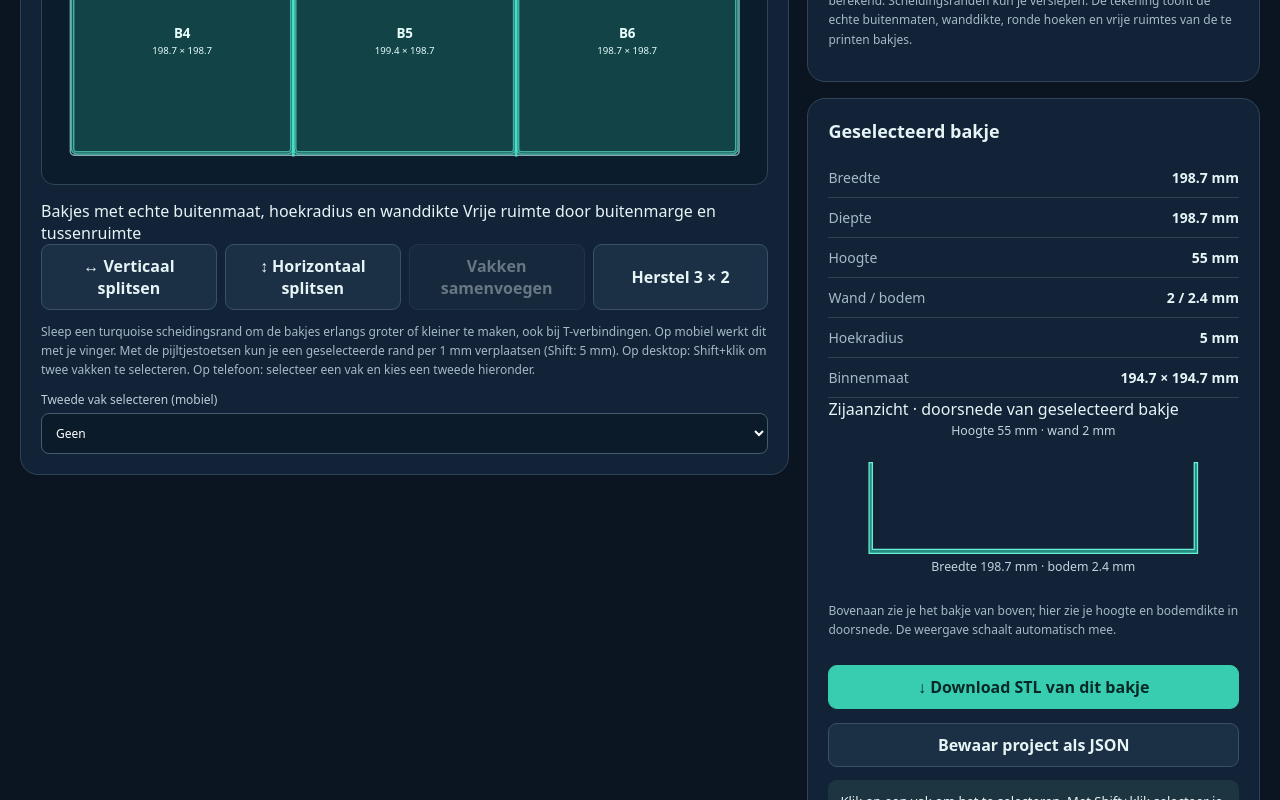
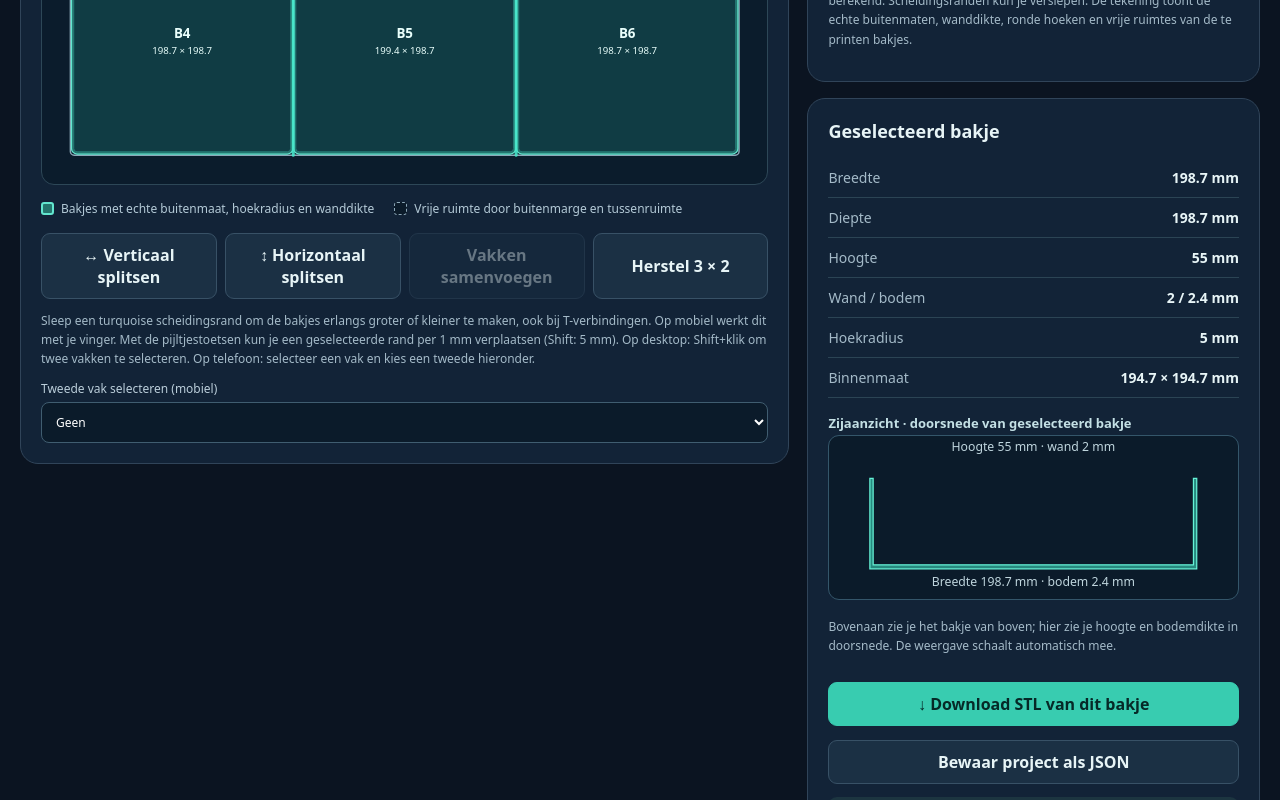
Before and after one commit to Perry3Dnl/2DLadeEitor, a Next.js app: page / in a window 1280 px wide. Shown: the part 570-1370 px from the top of the page. Built offline with nearby package versions, Linux system fonts and the light colour scheme.

Commit message:
test/docs: verify live preview matches print dimensions and settings

```diff
--- a/src/app/globals.css
+++ b/src/app/globals.css
@@ -5,3 +5,15 @@
 .boundary-guide{stroke:#47e5ca;stroke-width:3;stroke-opacity:.9;vector-effect:non-scaling-stroke;stroke-linecap:round}
 .drag-boundary{stroke:transparent;stroke-opacity:1;stroke-width:24;pointer-events:stroke;touch-action:none}
 .drag-boundary:hover,.drag-boundary:focus-visible,.is-dragging .drag-boundary{stroke:#47e5ca;stroke-opacity:.20;outline:none}
+
+/* Accurate top-down footprints. Existing border/drag controls remain above these. */
+.actual-bin .bin-outer{fill:#24756d;stroke:#62e6cf;stroke-width:1.25;vector-effect:non-scaling-stroke}
+.actual-bin .bin-inside{fill:#103c44;stroke:#277c78;stroke-width:1;vector-effect:non-scaling-stroke;pointer-events:none}
+.actual-bin.active .bin-outer{fill:#328b77;stroke:#b6ffe8;stroke-width:2;vector-effect:non-scaling-stroke}
+.actual-bin.active .bin-inside{fill:#1a5b59;stroke:#66d4be}
+.preview-legend{display:flex;gap:9px 20px;flex-wrap:wrap;margin:0 0 15px;color:#b4cad7;font-size:12px;line-height:1.5}
+.preview-legend span{display:flex;align-items:center;gap:7px}
+.preview-legend i{width:13px;height:13px;border-radius:3px;display:inline-block;flex-shrink:0}
+.legend-outline{background:#24756d;border:2px solid #62e6cf}.legend-gap{background:#0b1b2a;border:1px dashed #8ca7b7}
+.section-heading{font-size:13px;font-weight:700;margin:16px 0 3px;color:#c4e0e5}
+.section-preview{width:100%;height:auto;background:#0b1b2a;border:1px solid #34566a;border-radius:11px}
```
